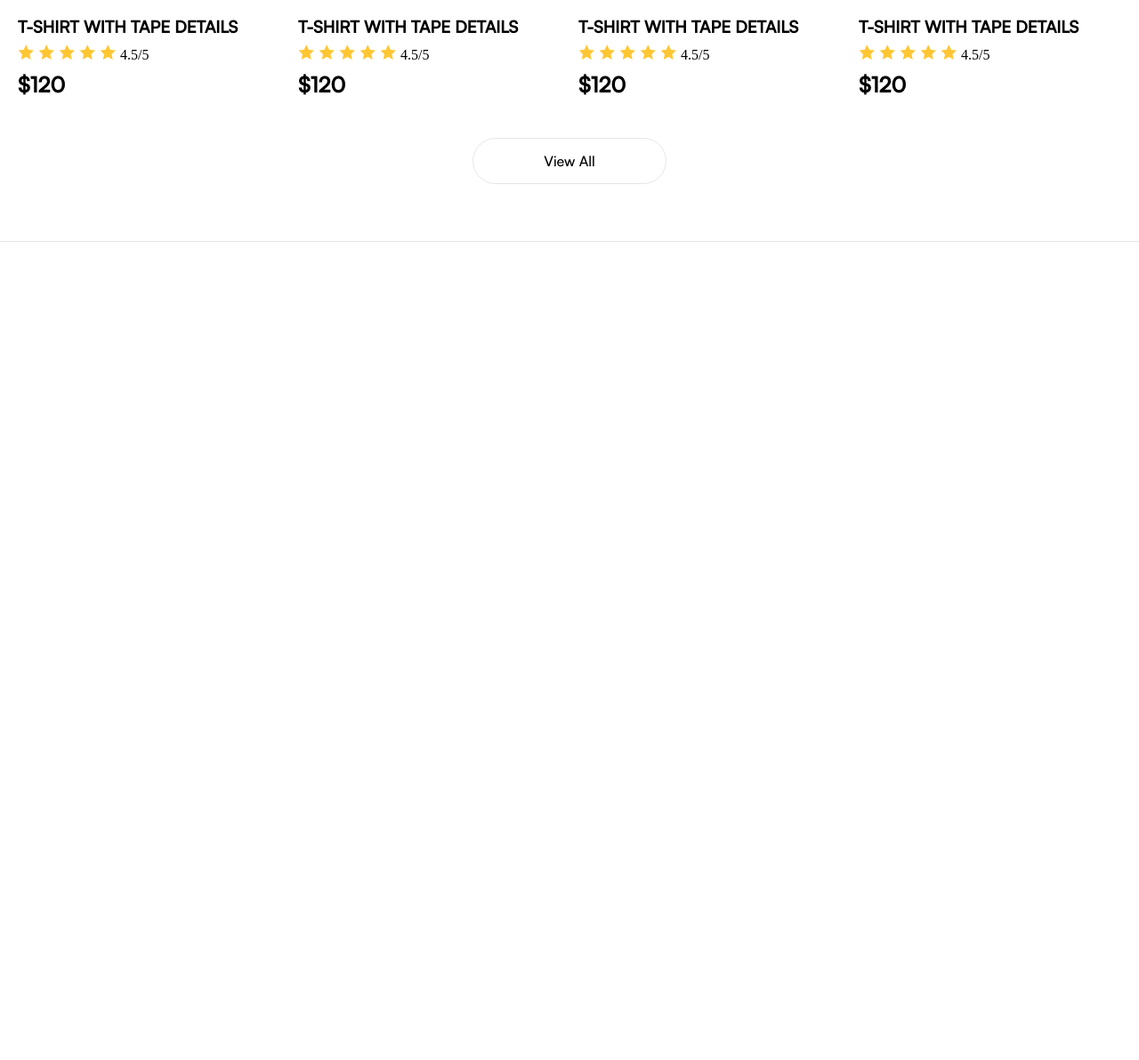
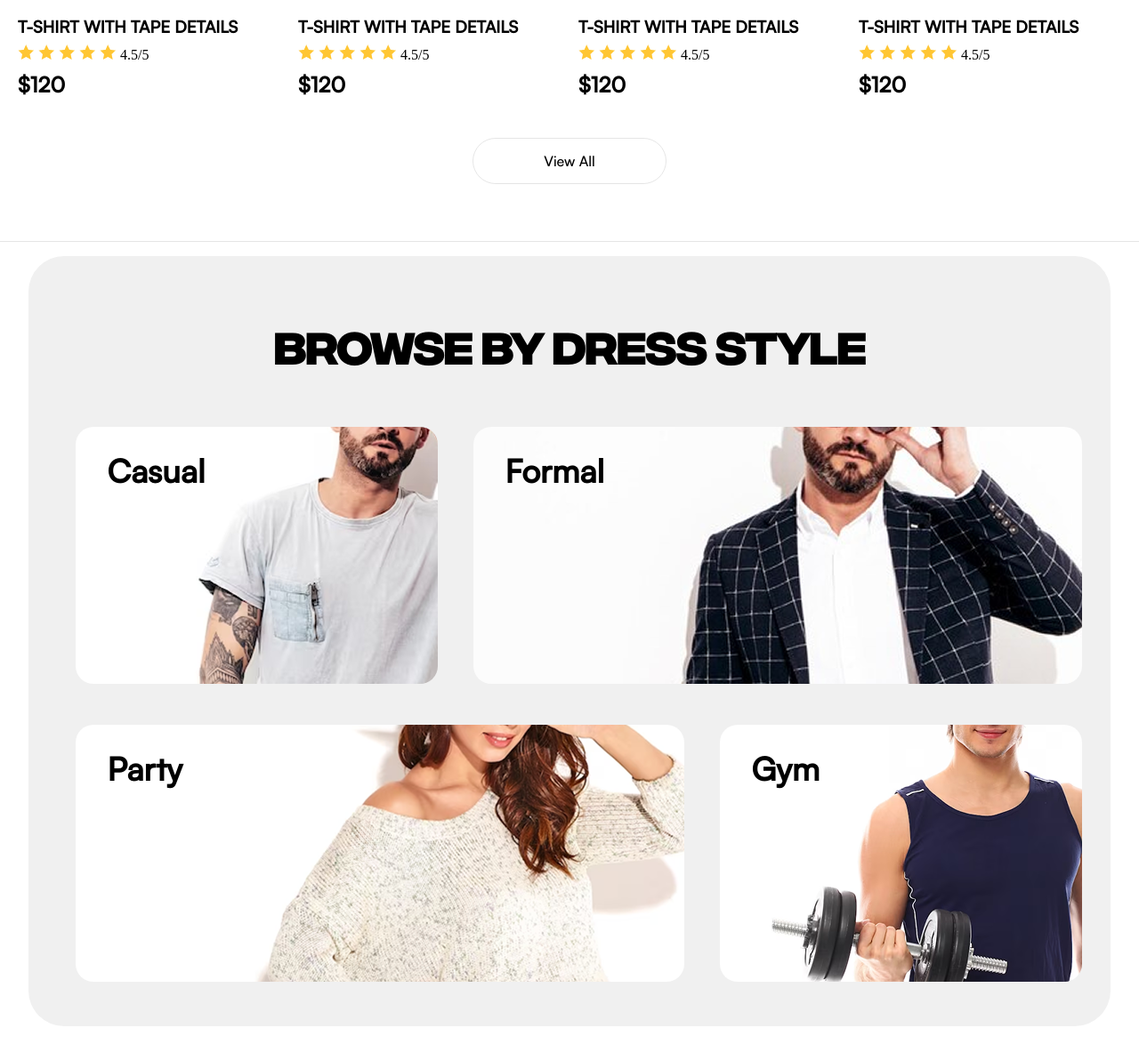
Before and after one commit to tsotne01/gsap, a website built with Vite: page e-commerce/index.html in a window 1280 px wide. Shown: the part 2165-3357 px from the top of the page at 89% size. Before the commit the page ends 2453 px from the top, so only its background shows below. Built offline with nearby package versions, Linux system fonts and the light colour scheme.

Commit message:
feat: add 'browse by dress style' section

```diff
--- a/e-commerce/index.html
+++ b/e-commerce/index.html
@@ -241,6 +241,26 @@
         <button class="button button-view-all fontSatoshi">View All</button>
       </section>
     </main>
+    <section class="section-4">
+      <div class="section-4-wrapper">
+        <h2 class="section-4-title fontIntegral">BROWSE BY dress STYLE</h2>
+        <div class="section-4-browse-style">
+          <div class="casual-style">
+            <span class="fontSatoshi style-title">casual</span>
+          </div>
+          <div class="formal-style">
+            <span class="fontSatoshi style-title">formal</span>
+          </div>
+          <div class="party-style">
+            <span class="fontSatoshi style-title">party</span>
+          </div>
+          <div class="gym-style">
+            <span class="fontSatoshi style-title">gym</span>
+          </div>
+        </div>
+
+      </div>
+    </section>
     <!-- <script src="https://cdnjs.cloudflare.com/ajax/libs/gsap/3.2.6/gsap.min.js"></script> -->
     <!-- <script src="https://s3-us-west-2.amazonaws.com/s.cdpn.io/16327/DrawSVGPlugin.min.js"></script> -->
     <script type="module" src="/src/main.js"></script>
--- a/e-commerce/src/style.css
+++ b/e-commerce/src/style.css
@@ -288,3 +288,95 @@
   right: 50vw;
   scale: 1.2;
 }
+
+.section-4{
+  display: flex;
+  justify-content: center;
+  align-items: center;
+  margin-bottom: 80px;
+
+}
+
+.section-4-wrapper{
+  width: min(1239px,95vw);
+  background-color: #F0F0F0;
+  border-radius: 40px;
+  height: 866px;
+  display: flex;
+  align-items: center;
+  flex-direction: column;
+}
+
+.section-4-title{
+  text-transform: uppercase;
+  font-weight: bold;
+  font-size: 48px;
+  margin-top: 70px;
+  margin-bottom: 64px;
+}
+
+.section-4-browse-style{
+  display: grid;
+  grid-template-columns: 1fr 237px 1fr;
+  grid-template-rows: repeat(2,1fr);
+  width: 1111px;
+  height: 75%;
+  column-gap: 20px;
+  row-gap: 20px;
+  & > div{
+    border-radius: 20px;
+    cursor: pointer;
+  }
+}
+
+.casual-style{
+  background-color: white;
+  grid-column: 1/2;
+  width: 407px;
+  height: 289px;
+  background-image: url(../src/assets/casual-style.png);
+  background-repeat: no-repeat;
+}
+
+.formal-style{
+  background-color: rgb(28, 125, 230);
+  grid-column: 2/4;
+  width: 684px;
+  height: 289px;
+  background-image: url(../src/assets/formal-style.png);
+  background-repeat: no-repeat;
+}
+
+.party-style{
+  background-color: white;
+  grid-column: 1/3;
+  grid-row: 2/3;
+  background-image: url(../src/assets/party-style.png);
+  background-repeat: no-repeat;
+  background-position: right;
+  width: 684px;
+  height: 289px;
+}
+
+.gym-style{
+  background-color: white;
+  grid-column: 3/4;
+  grid-row: 2/3;
+  background-image: url(../src/assets/gym-style.png);
+  background-repeat: no-repeat;
+  background-position: right;
+  width: 407px;
+  height: 289px;
+  justify-self: self-end;
+}
+
+.style-title{
+  font-size: 36px;
+  font-weight: bold;
+  margin: 25px 36px;
+  display: inline-block;
+}
+
+.style-title::first-letter{
+  text-transform: uppercase;
+}
```
Also changed, not shown: e-commerce/src/assets/casual-style.png (added), e-commerce/src/assets/formal-style.png (added), e-commerce/src/assets/gym-style.png (added), e-commerce/src/assets/party-style.png (added).
